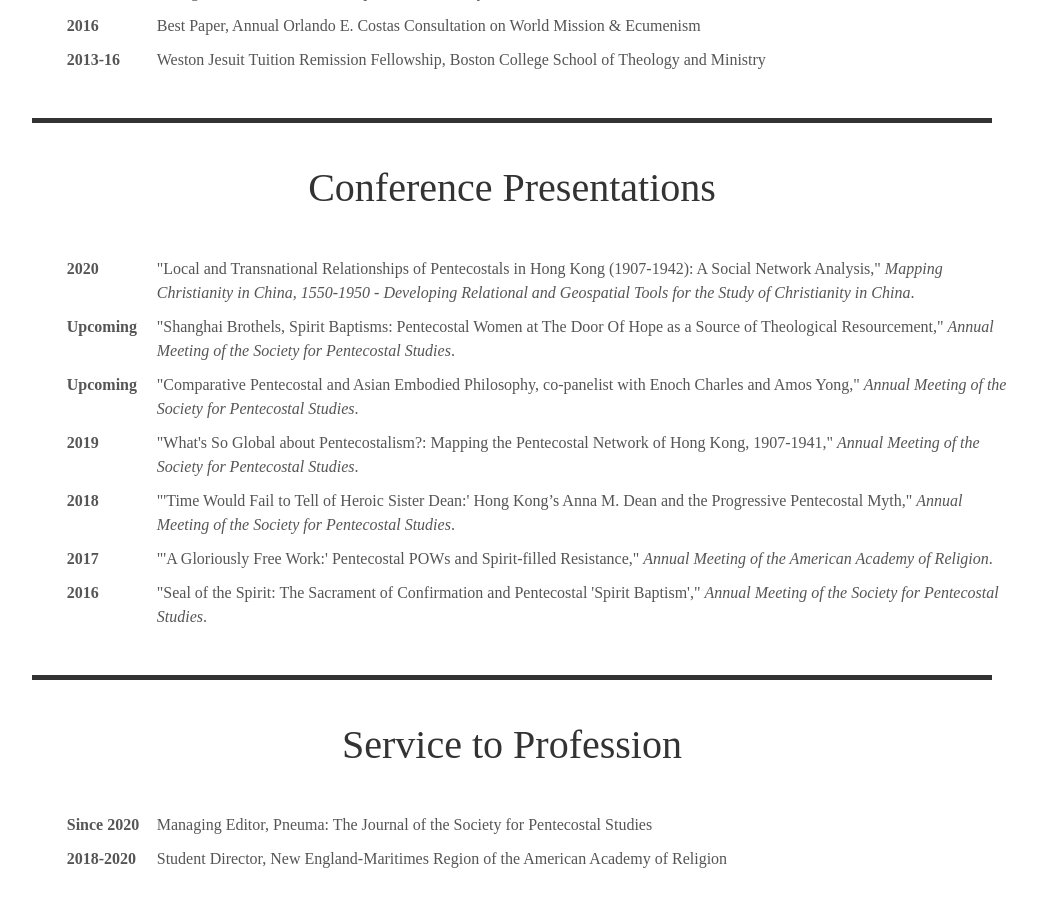
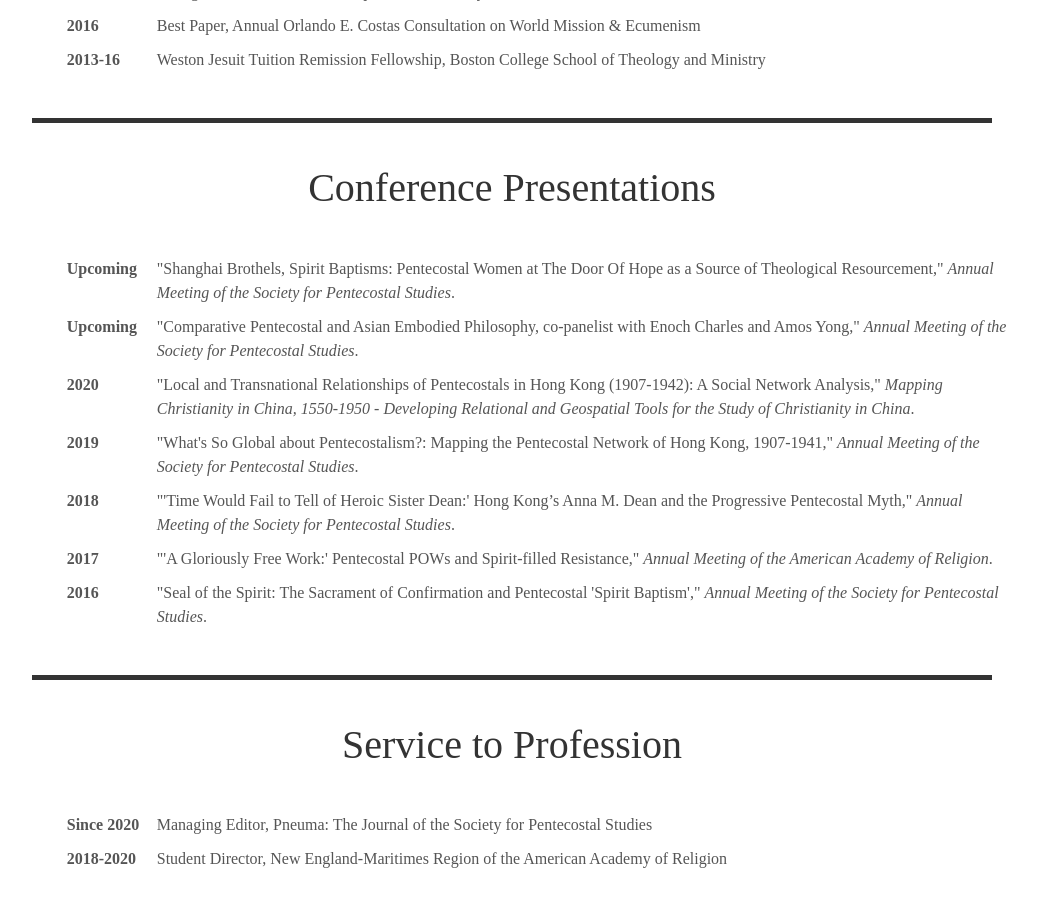
Before and after one commit to alex-mayfield/alex-mayfield.github.io, a Jekyll site: the page built from index.html, in a window 1280 px wide and 900 px high, scrolled down 4262 px. Shown: the whole window, without its empty margins (128-1165 px from the left). Built offline with Jekyll 4.4.1, drawn with Linux system fonts in a browser that asks for light colours; some web fonts are replaced; part of the change alters nothing that is shown.

```diff
--- a/_data/conferences.yml
+++ b/_data/conferences.yml
@@ -1,13 +1,13 @@
 list:
-  - title: "Local and Transnational Relationships of Pentecostals in Hong Kong (1907-1942): A Social Network Analysis"
-    meeting: Mapping Christianity in China, 1550-1950 - Developing Relational and Geospatial Tools for the Study of Christianity in China
-    year: "2020"
   - title: "Shanghai Brothels, Spirit Baptisms: Pentecostal Women at The Door Of Hope as a Source of Theological Resourcement"
     meeting: Annual Meeting of the Society for Pentecostal Studies
     year: Upcoming
   - title: Comparative Pentecostal and Asian Embodied Philosophy, co-panelist with Enoch Charles and Amos Yong
     meeting: Annual Meeting of the Society for Pentecostal Studies
     year: Upcoming
+  - title: "Local and Transnational Relationships of Pentecostals in Hong Kong (1907-1942): A Social Network Analysis"
+    meeting: Mapping Christianity in China, 1550-1950 - Developing Relational and Geospatial Tools for the Study of Christianity in China
+    year: "2020"
   - title: "What's So Global about Pentecostalism?: Mapping the Pentecostal Network of Hong Kong, 1907-1941"
     meeting: Annual Meeting of the Society for Pentecostal Studies
     year: "2019"
```
